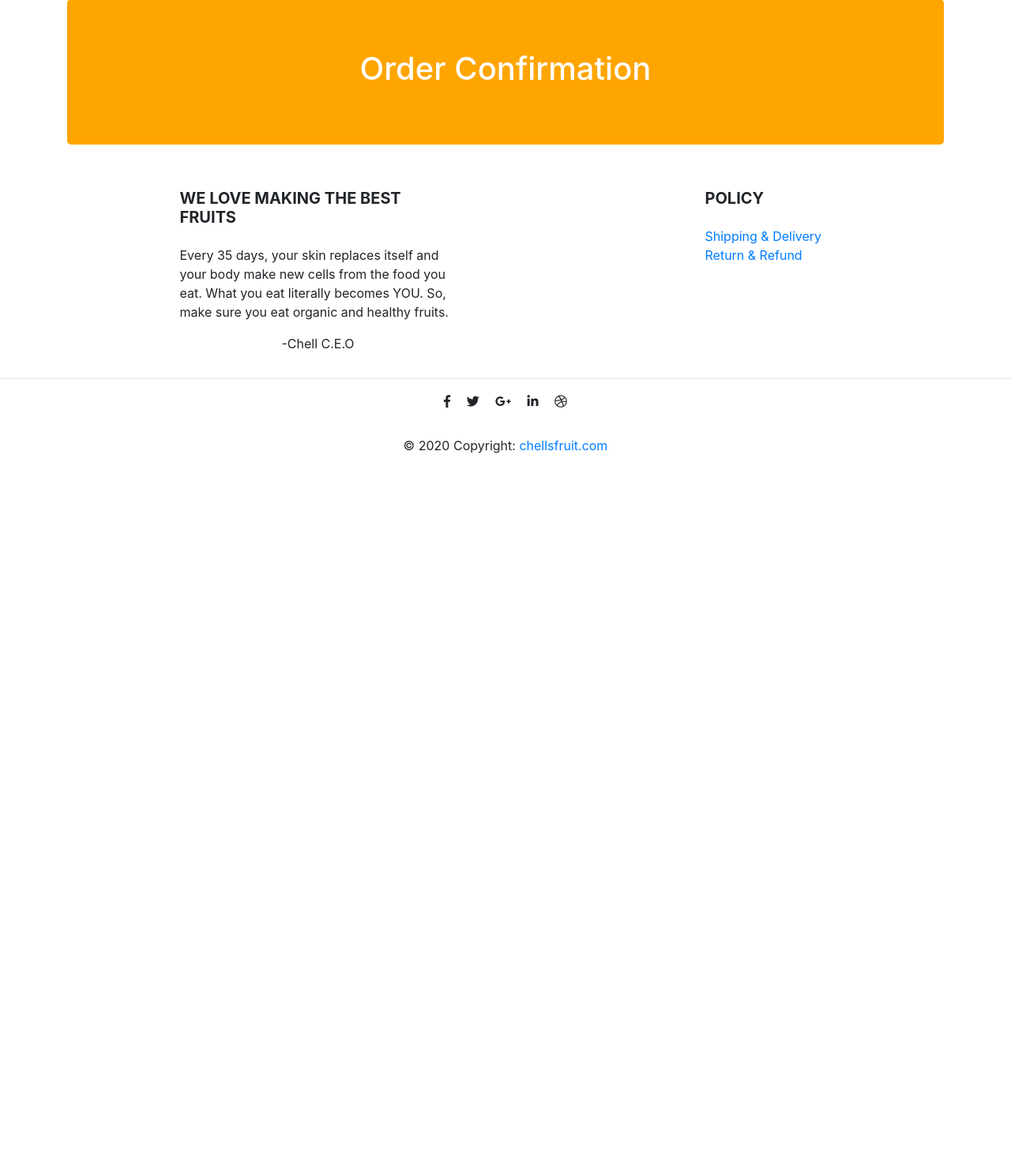
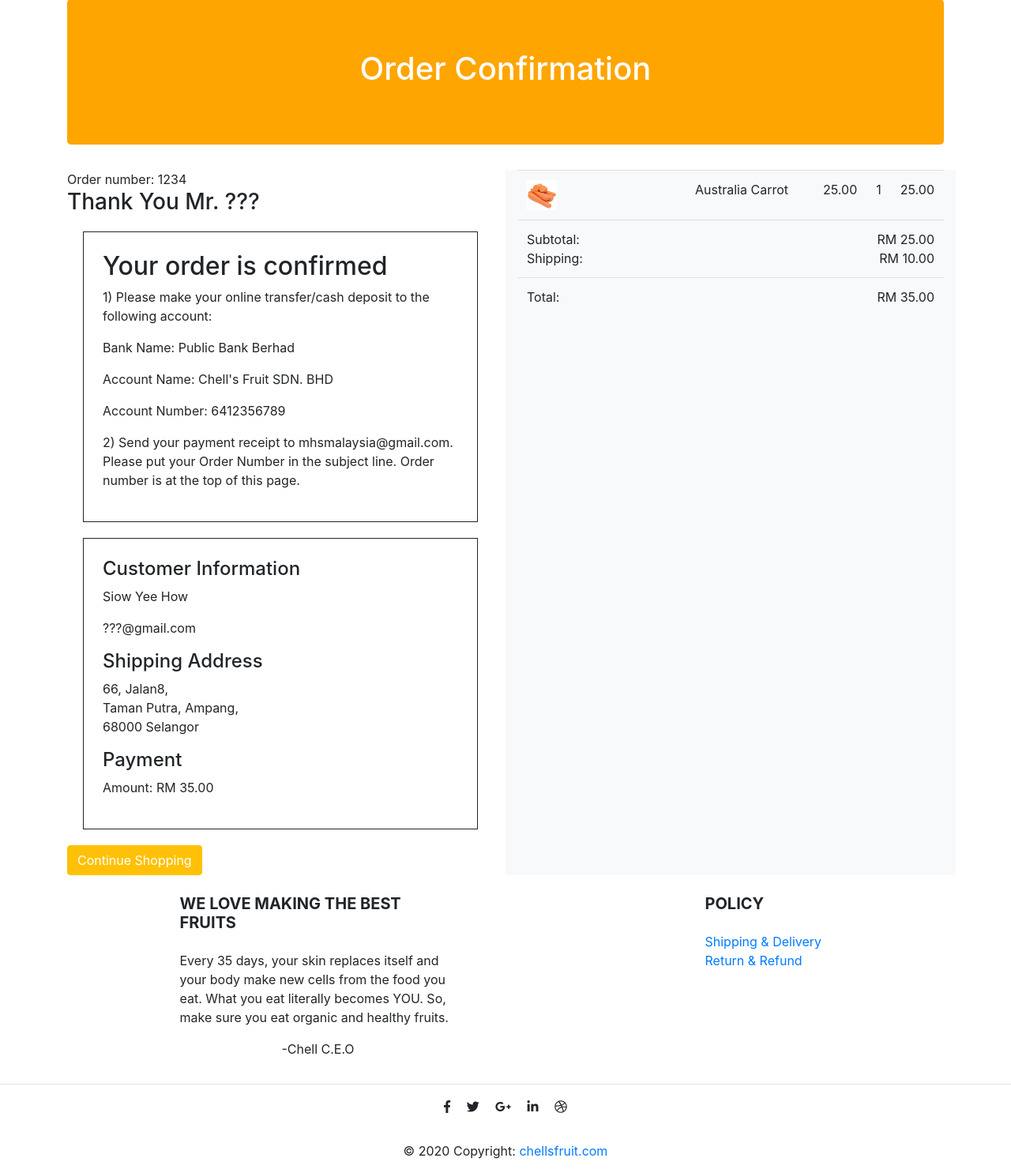
Before and after one commit to dextersiow/webAssignment, a PHP site: page /completeOrder.php in a window 1280 px wide. Shown: the part 161-1646 px from the top of the page at 79% size. Before the commit the page ends 735 px from the top, so only its background shows below. Run offline with PHP 8.4, Linux system fonts and the light colour scheme; some libraries are stand-ins or nearby versions.

Commit message:
6/8/2020

```diff
--- a/assets/css/product.css
+++ b/assets/css/product.css
@@ -16,7 +16,7 @@
     border-right: 40px solid transparent;
     position: relative;
     left: 64px;
-    top: 34px;
+    top: 35px;
 }
 
 .product-top{
--- a/completeOrder.php
+++ b/completeOrder.php
@@ -25,17 +25,91 @@ and open the template in the editor.
             .jumbotron{
                 background-color: orange;
             }
+
             h1{
+                color: white;
+            }
+
+            .cart-itemname{
+                width: 30%;
+            }
+
+            .content{
+                margin: 20px;
+                border: 1px solid;
+                padding: 1.5em;
+            }
+
+            .btn{
                 color: white;
             }
         </style>
     </head>
     <body>
-          <header><a href="index.php"><img src="pics/logo.jpeg" class="mx-auto d-block"> </a></header>
+        <header><a href="index.php"><img src="pics/logo.jpeg" class="mx-auto d-block"> </a></header>
         <div class="container">
             <div class="jumbotron text-center">
                 <h1>Order Confirmation</h1>
+            </div>
+            <div class="row">
+                <div class="col-6">
+                    <div class="order-header">
+                        <span class="order-number">Order number: 1234</span>
+                        <h3>Thank You Mr. ???</h3>
+                    </div>
+                    <div class="content">
+                        <h2>Your order is confirmed</h2>
+                        <p>1) Please make your online transfer/cash deposit to the following account:</p>
+                        <p>Bank Name: Public Bank Berhad</p>
+                        <p>Account Name: Chell's Fruit SDN. BHD</p>
+                        <p>Account Number: 6412356789</p>
+                        <p>2) Send your payment receipt to mhsmalaysia@gmail.com. Please put your Order Number in the subject line. Order number is at the top of this page.</p>
+                    </div>
 
+                    <div class="content">
+
+                        <div class="customer-information">
+                            <h4>Customer Information</h4>
+                            <p>Siow Yee How</p>
+                            <p>???@gmail.com</p>
+                        </div>
+
+                        <div class="shipping-address">
+                            <h4>Shipping Address</h4>
+                            <p class="address">66, Jalan8,<br>Taman Putra, Ampang,<br>68000 Selangor</p>
+                        </div>
+
+
+                        <div class="payment">
+                            <h4>Payment</h4>
+                            <p>Amount: RM 35.00</p>
+                        </div>
+
+                    </div>
+                    <button class="btn btn-warning" onclick="location='product.php'">Continue Shopping</button>
+                </div>
+
+                <div class="col-6 bg-light">
+                    <table class="table table-hover" style="border-bottom:1px;">
+                        <tr class="cart cart-row">
+                            <td class="cart-itemimg"><img src="pics/products/australia_carrot.jpg"></td>
+                            <td class="cart-itemname">Australia Carrot</td>
+                            <td class="item-price">25.00</td>
+                            <td class="item-quantity">1</td>
+                            <td class="item-total">25.00</td>
+                        </tr>
+                        <tfoot>
+                            <tr>
+                                <td>Subtotal:<br>Shipping:</td>
+                                <td colspan="4" style="text-align:right">RM 25.00<br>RM 10.00</td>
+                            </tr>
+                            <tr>
+                                <td>Total:</td>
+                                <td colspan="4" style="text-align: right">RM 35.00<br></td>
+                            </tr>
+                        </tfoot>
+                    </table>
+                </div>
             </div>
         </div>
         <?php include 'footer.php'; ?>
--- a/product.php
+++ b/product.php
@@ -22,7 +22,6 @@ and open the template in the editor.
         <link href="assets/css/product.css" rel="stylesheet">
 
         <title>CHELL'S FRUIT</title>
-
 
     </head>
     <body>
@@ -64,7 +63,7 @@ and open the template in the editor.
                         <img class="product-img" src="./pics/products/australia_carrot.jpg">
                         <div class="overlay">
                             <button type="button" class="btn btn-secondary" title="Preview"><i class="fa fa-eye"></i></button>
-                            <button type="button" class="btn btn-secondary" title="Add to cart"><i class="fa fa-shopping-cart"></i></button>
+                            <button type="button" class="btn btn-secondary" title="Add to cart" onclick="location='cart.php'"><i class="fa fa-shopping-cart"></i></button>
                         </div>
                     </div>
                     <div class="product-bottom text-center">
```
Also changed, not shown: header.php (+2 -20 lines), 1 other file.
